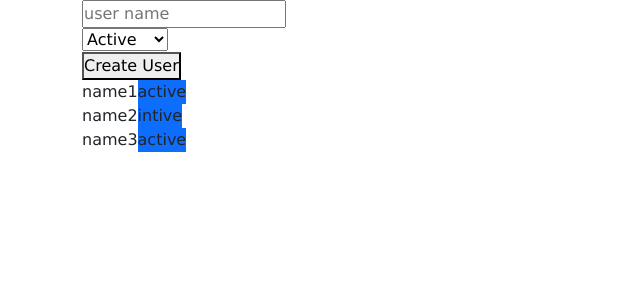
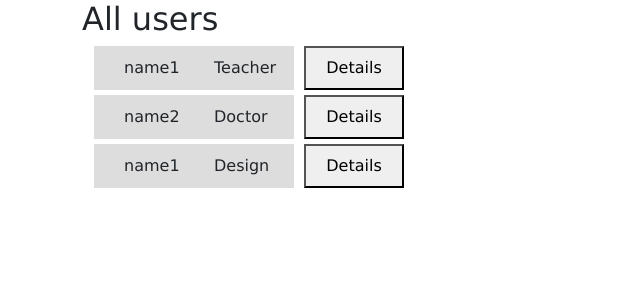
Before and after one commit to trieuquang204/learning-angular, an Angular app: page / in a window 1280 px wide. Shown: the top 300 px of the page, without its empty margins (0-640 px from the left). Built offline with nearby package versions, Linux system fonts and the light colour scheme.

Commit message:
Component Interaction with Services

```diff
--- a/src/app/Container/container.component.css
+++ b/src/app/Container/container.component.css
@@ -1,3 +1,21 @@
-h1 {
-  color: brown;
+.user-container {
+  display: flex;
+  margin: 5px 0;
 }
+
+.user-name {
+  width: 100px;
+  padding: 10px 30px;
+  background-color: #ddd;
+}
+
+.user-job {
+  width: 100px;
+  padding: 10px 20px;
+  background-color: #ddd;
+}
+
+button {
+  width: 100px;
+  margin:  0 10px;
+}
--- a/src/app/Container/container.component.html
+++ b/src/app/Container/container.component.html
@@ -1,14 +1,8 @@
-<form action="">
-  <div>
-    <input type="text" placeholder="user name" [(ngModel)]="username" [ngModelOptions]="{standalone: true}">
+<div class="container" *ngFor="let user of users">
+  <div class="user-container">
+    <div class="user-name">{{ user.name }}</div>
+    <div class="user-job">{{ user.job }}</div>
+
+    <button (click)="showDetails(user)">Details</button>
   </div>
-  <div>
-    <select name="status" id="status" [(ngModel)]="status" [ngModelOptions]="{standalone: true}">
-      <option value="active">Active</option>
-      <option value="inactive">Inactive</option>
-    </select>
-  </div>
-  <div>
-    <button (click)="addUser()">Create User</button>
-  </div>
-</form>
+</div>
--- a/src/app/Container/container.component.ts
+++ b/src/app/Container/container.component.ts
@@ -6,26 +6,24 @@ import { UserService } from "../Services/user.service";
   selector: 'app-container',
   templateUrl: './container.component.html',
   styleUrls: ['./container.component.css'],
-  // providers: [UserService]
-  // Khai báo ở đây sẽ bị overright UserService trong app => user k add đc
 })
 export class ContainerComponent implements OnInit  {
-  username: string = '';
-  status: string = 'active';
 
-  public testttt : string = '';
 
   constructor(private userService : UserService) {
 
   }
 
+  users: { name: string, job: string, gender: string, country: string,  age: number }[] = [];
+
   ngOnInit() {
-
+    this.users = this.userService.users;
   }
 
-  addUser() {
-    this.userService.addNewUser(this.username, this.status);
-    // console.log(this.userService.users)
+  showDetails(user: { name: string, job: string, gender: string, country: string,  age: number } ) {
+    this.userService.showUserDetails(user)
   }
 
+
+
 }
--- a/src/app/Demo/demo.component.css
+++ b/src/app/Demo/demo.component.css
@@ -0,0 +1,10 @@
+.container {
+  margin: 20px 0;
+  background-color: #dedede;
+  padding: 20px;
+  display: flex;
+}
+
+.user-detail {
+  padding: 20px;
+}
--- a/src/app/Demo/demo.component.html
+++ b/src/app/Demo/demo.component.html
@@ -1,6 +1,8 @@
-<h2>App demo</h2>
-<div class="container">
-  <h3>{{ title }} course </h3>
-
-  <button (click)="onEnroll()">Enroll</button>
+<div class="container" *ngIf="user != undefined">
+  <div>
+    <p>name: {{ user.name }}</p>
+    <p>job: {{ user.job }} </p>
+    <p>country: {{ user.country }} </p>
+    <p>Age: {{ user.age }} </p>
+  </div>
 </div>
--- a/src/app/Demo/demo.component.ts
+++ b/src/app/Demo/demo.component.ts
@@ -1,4 +1,6 @@
-import { Component, OnInit, Input, ContentChild, ElementRef, AfterContentInit } from '@angular/core';
+import { Component, OnInit} from '@angular/core';
+
+import { UserService } from '../Services/user.service';
 
 @Component({
   selector: 'app-demo',
@@ -8,16 +10,18 @@ import { Component, OnInit, Input, ContentChild, ElementRef, AfterContentInit }
 export class DemoComponent implements OnInit  {
   title = "Angular";
 
-  constructor() {
+  constructor(private userService : UserService) {
     console.log('constructor')
   }
 
-  ngOnInit(): void {
-    // console.log('paraElm', this.paraElm)
+  user: { name: string, job: string, gender: string, country: string,  age: number };
+
+  ngOnInit() {
+    this.userService.onShowDetailClicked.subscribe((data: { name: string, job: string, gender: string, country: string,  age: number }) => {
+      this.user = data;
+    })
   }
 
-  onEnroll() {
-    alert('Thanks for ' + this.title + ' course')
-  }
+
 
 }
--- a/src/app/Services/user.service.ts
+++ b/src/app/Services/user.service.ts
@@ -1,18 +1,18 @@
-import { Injectable } from "@angular/core";
-import { LoggerService } from "./logger.service";
+import { EventEmitter, Injectable } from "@angular/core";
 
 @Injectable()
 export class UserService {
-  constructor(private logger: LoggerService) {}
 
   users = [
-    {name: 'name1', status: 'active'},
-    {name: 'name2', status: 'intive'},
-    {name: 'name3', status: 'active'},
+    {name: 'name1', job: "Teacher", gender: "Male", country: "US",  age: 34},
+    {name: 'name2', job: "Doctor", gender: "Female", country: "Germany",  age: 30},
+    {name: 'name1', job: "Design", gender: "Male", country: "India",  age: 27},
   ]
 
-  addNewUser(name: string, status: string) {
-    this.users.push({name: name, status: status});
-    this.logger.LogMessage(name, status);
+  onShowDetailClicked = new EventEmitter<{ name: string, job: string, gender: string, country: string,  age: number }>();
+
+  showUserDetails(user: { name: string, job: string, gender: string, country: string,  age: number } ) {
+    this.onShowDetailClicked.emit(user)
   }
+
 }
--- a/src/app/app.component.html
+++ b/src/app/app.component.html
@@ -1,8 +1,11 @@
 <div class="container">
-  <app-container></app-container>
+    <div>
+      <h2>All users</h2>
 
-  <div [ngStyle]="{display: 'flex'}" class="user-div" *ngFor="let user of users">
-    <div class="user-name">{{ user.name }}</div>
-    <div class="user-status bg-primary">{{ user.status }}</div>
-  </div>
+      <app-container></app-container>
+    </div>
+
+    <div>
+      <app-demo></app-demo>
+    </div>
 </div>
--- a/src/app/app.component.ts
+++ b/src/app/app.component.ts
@@ -1,27 +1,23 @@
 import { Component, OnInit } from '@angular/core';
 
 import { UserService } from './Services/user.service';
-import { LoggerService } from './Services/logger.service';
-
 
 
 @Component({
   selector: 'app-root',
   templateUrl: './app.component.html',
   styleUrls: ['./app.component.css'],
-  providers: [UserService, LoggerService]
+  providers: [UserService],
 })
 export class AppComponent implements OnInit {
-  inputText : string = 'User service';
+  title : string = 'Userdetail';
 
-  constructor(private userService : UserService, loggerService: LoggerService) {
+  constructor(private userService: UserService) {
 
   }
 
-  users: {name: string, status: string}[] = []
 
 
   ngOnInit() {
-     this.users = this.userService.users;
   }
 }
```
